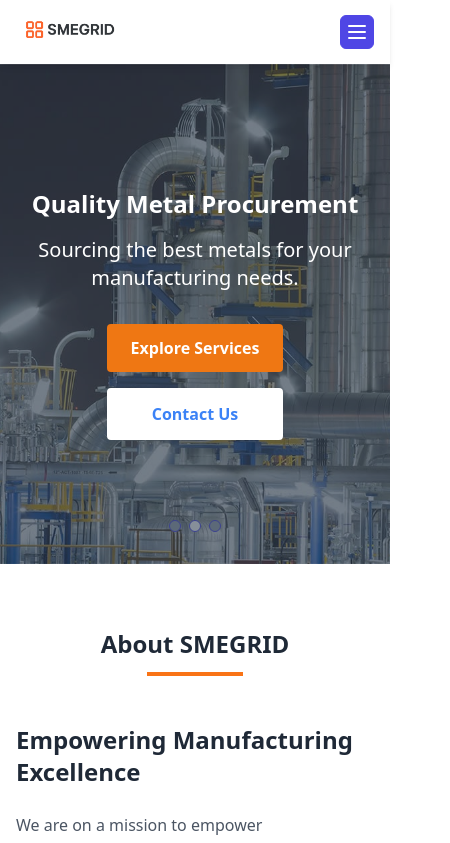
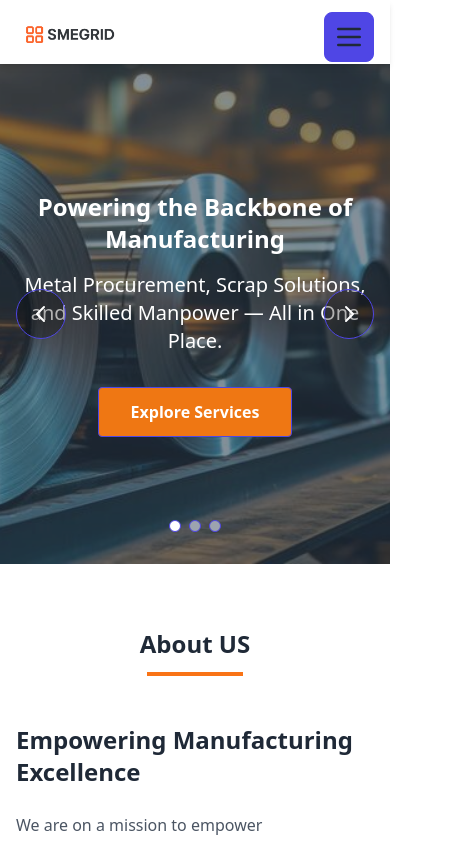
Before and after one commit to RupeshSahu969/smegrid, a React (Create React App) app: page / in a window 390 px wide. Shown: the top 843 px of the page, 450 px wide, since content can reach past the window. Built offline with nearby package versions, Linux system fonts and the light colour scheme.

Commit message:
add this chnages

```diff
--- a/package.json
+++ b/package.json
@@ -10,7 +10,7 @@
     "animate.css": "^4.1.1",
     "aos": "^2.3.4",
     "autoprefixer": "^10.4.2",
-    "framer-motion": "^12.9.2",
+    "framer-motion": "^5.6.0",
     "postcss": "^8.4.7",
     "react": "^18.3.1",
     "react-dom": "^18.3.1",
--- a/src/components/About.jsx
+++ b/src/components/About.jsx
@@ -30,7 +30,7 @@ const About = () => {
           className="text-2xl font-bold text-gray-800 mb-3"
           data-aos="fade-down"
         >
-          About SMEGRID
+          About US
         </h2>
         <div
           className="w-24 h-1 bg-orange-500 mx-auto mb-6"
@@ -73,7 +73,7 @@ const About = () => {
             bottom line.
           </p>
 
-          <div className="pt-4">
+          <div className="pt-4 flex justify-center mt-8">
             <button
               onClick={() => setShowMore(!showMore)}
               className="px-6 py-3 bg-gradient-to-r from-orange-500 to-orange-600 text-white font-medium rounded-lg shadow-md hover:shadow-lg transition-all duration-300 flex items-center"
--- a/src/components/Carousel.jsx
+++ b/src/components/Carousel.jsx
@@ -1,59 +1,101 @@
-import { useState, useEffect } from 'react';
+import { useState, useEffect, useRef } from 'react';
 import banner1 from '../assets/banner1.jpeg';
 import banner2 from '../assets/banner2.jpg';
 import banner3 from '../assets/banner3.jpg';
 
 const Carousel = ({ slides }) => {
   const [currentSlide, setCurrentSlide] = useState(0);
+  const timeoutRef = useRef(null);
+
+  const resetTimeout = () => {
+    if (timeoutRef.current) {
+      clearTimeout(timeoutRef.current);
+    }
+  };
+
+  const nextSlide = () => {
+    setCurrentSlide((prev) => (prev + 1) % slides.length);
+  };
+
+  const prevSlide = () => {
+    setCurrentSlide((prev) => (prev === 0 ? slides.length - 1 : prev - 1));
+  };
 
   useEffect(() => {
-    const interval = setInterval(() => {
-      setCurrentSlide((prev) => (prev + 1) % slides.length);
-    }, 5000);
-    return () => clearInterval(interval);
-  }, [slides.length]);
+    resetTimeout();
+
+    // First slide stays for 7 seconds, others for 5 seconds
+    const slideDelay = currentSlide === 0 ? 17000 : 10000;
+
+    timeoutRef.current = setTimeout(() => {
+      nextSlide();
+    }, slideDelay);
+
+    return () => resetTimeout();
+  }, [currentSlide, slides.length]);
 
   return (
     <div className="relative w-full h-[500px] md:h-[600px] overflow-hidden">
+      {/* Navigation Arrows */}
+      <button
+        onClick={prevSlide}
+        className="absolute left-4 top-1/2 -translate-y-1/2 z-30 bg-black/30 hover:bg-black/50 text-white p-3 rounded-full transition-colors"
+      >
+        <svg
+          xmlns="http://www.w3.org/2000/svg"
+          className="h-6 w-6"
+          fill="none"
+          viewBox="0 0 24 24"
+          stroke="currentColor"
+        >
+          <path strokeLinecap="round" strokeLinejoin="round" strokeWidth={2} d="M15 19l-7-7 7-7" />
+        </svg>
+      </button>
+
+      <button
+        onClick={nextSlide}
+        className="absolute right-4 top-1/2 -translate-y-1/2 z-30 bg-black/30 hover:bg-black/50 text-white p-3 rounded-full transition-colors"
+      >
+        <svg
+          xmlns="http://www.w3.org/2000/svg"
+          className="h-6 w-6"
+          fill="none"
+          viewBox="0 0 24 24"
+          stroke="currentColor"
+        >
+          <path strokeLinecap="round" strokeLinejoin="round" strokeWidth={2} d="M9 5l7 7-7 7" />
+        </svg>
+      </button>
+
+      {/* Slides */}
       {slides.map((slide, index) => (
         <div
           key={index}
-          className={`absolute inset-0 flex items-center justify-center transition-opacity duration-1000 ${index === currentSlide ? 'opacity-100' : 'opacity-0'}`}
+          className={`absolute inset-0 transition-opacity duration-1000 ${index === currentSlide ? 'opacity-100' : 'opacity-0'}`}
           style={{
             backgroundImage: `url(${slide.img})`,
             backgroundSize: 'cover',
             backgroundPosition: 'center',
-            backgroundRepeat: 'no-repeat',
-            height: '100%',
-            width: '100%',
           }}
         >
-          {/* Blue-100 overlay with reduced opacity */}
-          <div className="absolute inset-0 bg-blue-300 bg-opacity-30 z-10"></div>
-
-          <div className="bg-black bg-opacity-40 w-full h-full flex flex-col items-center justify-center text-center text-white px-4 z-20 relative">
-            <h2 className="text-2xl font-bold mb-4">{slide.title}</h2>
-            <p className="text-xl md:text-2xl mb-8">{slide.description}</p>
-            <div className="flex flex-col sm:flex-row justify-center gap-4">
-              <button className="px-6 py-3 bg-[#ef7713] border-none hover:text-white text-white font-semibold rounded hover:bg-orange-600 transition">
-                {slide.cta1}
-              </button>
-              <button className="px-6 py-3 bg-white text-blue-500 font-semibold rounded border-2 border-white hover:bg-white hover:text-gray-800 hover:border-gray-800 transition">
-                {slide.cta2}
-              </button>
-            </div>
+          <div className="absolute inset-0 bg-blue-300 bg-opacity-30"></div>
+          <div className="absolute inset-0 bg-black bg-opacity-40 flex flex-col items-center justify-center text-center text-white px-4">
+            <h2 className="text-2xl md:text-4xl font-bold mb-4">{slide.title}</h2>
+            <p className="text-xl md:text-2xl mb-8 max-w-2xl mx-auto">{slide.description}</p>
+            <button className="px-8 py-3 bg-[#ef7713] hover:bg-orange-600 text-white font-semibold rounded transition-colors">
+              {slide.cta1}
+            </button>
           </div>
         </div>
       ))}
 
-      {/* Carousel Indicators */}
-      <div className="absolute bottom-8 left-0 right-0 flex justify-center space-x-2">
+      {/* Indicators */}
+      <div className="absolute bottom-8 left-0 right-0 flex justify-center gap-2">
         {slides.map((_, index) => (
           <button
             key={index}
             onClick={() => setCurrentSlide(index)}
-            className={`w-3 h-3 rounded-full ${index === currentSlide ? 'bg-white' : 'bg-gray-400'}`}
-            aria-label={`Go to slide ${index + 1}`}
+            className={`w-3 h-3 rounded-full transition-colors ${index === currentSlide ? 'bg-white' : 'bg-gray-400'}`}
           />
         ))}
       </div>
@@ -67,25 +109,21 @@ Carousel.defaultProps = {
       title: "Powering the Backbone of Manufacturing",
       description: "Metal Procurement, Scrap Solutions, and Skilled Manpower — All in One Place.",
       cta1: "Explore Services",
-      cta2: "Get a Quote",
-      img: banner1,   // <<< no quotes!
+      img: banner1,
     },
     {
       title: "Quality Metal Procurement",
       description: "Sourcing the best metals for your manufacturing needs.",
       cta1: "Explore Services",
-      cta2: "Contact Us",
-      img: banner2,   // <<< no quotes!
+      img: banner2,
     },
     {
       title: "Efficient Scrap Solutions",
       description: "Sustainable solutions for your metal scrap management.",
       cta1: "Explore Services",
-      cta2: "Get Started",
-      img: banner3,   // <<< no quotes!
+      img: banner3,
     }
   ]
 };
 
-
 export default Carousel;
--- a/src/components/Contact.jsx
+++ b/src/components/Contact.jsx
@@ -52,7 +52,7 @@ const Contact = () => {
           className="text-2xl font-bold text-gray-800 mb-3"
           data-aos="fade-down"
         >
-          Contact SMEGRID
+          Contact US
         </h2>
         <div
           className="w-24 h-1 bg-orange-500 mx-auto mb-6"
--- a/src/components/Footer.jsx
+++ b/src/components/Footer.jsx
@@ -1,7 +1,16 @@
-import { FaFacebookF, FaTwitter, FaEnvelope, FaPhoneAlt, FaMapMarkerAlt,FaLinkedin } from "react-icons/fa";
+import {
+  FaFacebookF,
+  FaTwitter,
+  FaEnvelope,
+  FaPhoneAlt,
+  FaMapMarkerAlt,
+  FaLinkedin,
+} from "react-icons/fa";
 
-import { Link } from "react-scroll";
-import logo from "../assets/logosmegrid.png"; // Adjust the path as necessary
+import { Link } from "react-router-dom";
+
+import logo from "../assets/logosmegrid.png";
+
 function Footer() {
   return (
     <footer className="relative bg-gray-900 text-gray-300 py-16 overflow-hidden">
@@ -16,27 +25,27 @@ function Footer() {
       </div>
 
       <div className="relative max-w-7xl mx-auto px-4 sm:px-6 lg:px-8">
-        <div className="grid grid-cols-1 md:grid-cols-4 gap-10 animate-fadeInUp">
+        <div className="grid grid-cols-1 md:grid-cols-4 gap-10">
           {/* Logo and Description */}
           <div>
             <h2 className="text-2xl font-bold text-white flex items-center mb-4">
-              {/* <span className="bg-orange-500 p-2 rounded-full mr-2 animate-pulse">
-                <div className="w-4 h-4 bg-white rounded-sm" />
-              </span> */}
-<img src={logo} alt="SMEGRID Logo" className="h-10 md:h-12 mr-2 bg-white text-white" />
-
+              <img
+                src={logo}
+                alt="SMEGRID Logo"
+                className="h-10 md:h-12 mr-2 bg-white"
+              />
             </h2>
             <p className="text-sm leading-relaxed">
               Empowering manufacturers with smarter procurement, efficient waste management, and skilled workforce solutions.
             </p>
             <div className="flex space-x-4 mt-6">
-              <Link to="#" className="hover:text-orange-400 transition-all hover:scale-110">
+              <Link to="#" className="cursor-pointer hover:text-orange-400 transition-all hover:scale-110">
                 <FaFacebookF />
               </Link>
-              <Link>
-              <FaLinkedin/>
+              <Link to="#" className="cursor-pointer hover:text-orange-400 transition-all hover:scale-110">
+                <FaLinkedin />
               </Link>
-              <Link to="#" className="hover:text-orange-400 transition-all hover:scale-110">
+              <Link to="#" className="cursor-pointer hover:text-orange-400 transition-all hover:scale-110">
                 <FaTwitter />
               </Link>
             </div>
@@ -46,11 +55,11 @@ function Footer() {
           <div>
             <h3 className="text-white font-semibold mb-4">Quick Links</h3>
             <div className="flex flex-col space-y-1 text-sm">
-              <Link to="#" className="hover:text-orange-400 transition-all">Home</Link>
-              <Link to="#" className="hover:text-orange-400 transition-all">Services</Link>
-              <Link to="#" className="hover:text-orange-400 transition-all">About Us</Link>
-              <Link to="#" className="hover:text-orange-400 transition-all">Why SMEGRID?</Link>
-              <Link to="#" className="hover:text-orange-400 transition-all">Contact Us</Link>
+              <Link to="/" className="cursor-pointer hover:text-orange-400 transition-all">Home</Link>
+              <Link to="/services" className="cursor-pointer hover:text-orange-400 transition-all">Services</Link>
+              <Link to="/about" className="cursor-pointer hover:text-orange-400 transition-all">About Us</Link>
+              <Link to="/why-smsgrid" className="cursor-pointer hover:text-orange-400 transition-all">Why SMEGRID?</Link>
+              <Link to="/contact" className="cursor-pointer hover:text-orange-400 transition-all">Contact Us</Link>
             </div>
           </div>
 
@@ -58,10 +67,10 @@ function Footer() {
           <div>
             <h3 className="text-white font-semibold mb-4">Our Services</h3>
             <div className="flex flex-col space-y-1 text-sm">
-              <Link to="#" className="hover:text-orange-400 transition-all">Metal Procurement</Link>
-              <Link to="#" className="hover:text-orange-400 transition-all">Scrap Trading & Management</Link>
-              <Link to="#" className="hover:text-orange-400 transition-all">Skilled Labour Supply</Link>
-              <Link to="#" className="hover:text-orange-400 transition-all">Custom Solutions</Link>
+              <Link to="#" className="cursor-pointer hover:text-orange-400 transition-all">Metal Procurement</Link>
+              <Link to="#" className="cursor-pointer hover:text-orange-400 transition-all">Scrap Trading & Management</Link>
+              <Link to="#" className="cursor-pointer hover:text-orange-400 transition-all">Skilled Labour Supply</Link>
+              <Link to="#" className="cursor-pointer hover:text-orange-400 transition-all">Custom Solutions</Link>
             </div>
           </div>
 
@@ -75,11 +84,11 @@ function Footer() {
               </div>
               <div className="flex items-center space-x-3">
                 <FaEnvelope className="text-orange-400" />
-                <span>info@smegrid.com</span>
+                <span className="cursor-pointer hover:text-orange-400 transition-all">info@smegrid.com</span>
               </div>
               <div className="flex items-center space-x-3">
                 <FaPhoneAlt className="text-orange-400" />
-                <span>+91 98765 43210</span>
+                <span className="cursor-pointer hover:text-orange-400 transition-all">+91 98765 43210</span>
               </div>
             </div>
           </div>
@@ -87,13 +96,12 @@ function Footer() {
 
         {/* Bottom footer */}
         <div className="border-t border-gray-700 mt-12 pt-6 flex flex-col md:flex-row justify-between items-center text-sm">
-  <p>© {new Date().getFullYear()} SMEGRID. All rights reserved.</p>
-  <div className="flex space-x-6 mt-4 md:mt-0">
-    <Link to="#" className="hover:text-orange-400 transition-all">Privacy Policy</Link>
-    <Link to="#" className="hover:text-orange-400 transition-all">Terms of Service</Link>
-  </div>
-</div>
-
+          <p>© {new Date().getFullYear()} SMEGRID. All rights reserved.</p>
+          <div className="flex space-x-6 mt-4 md:mt-0">
+            <Link to="#" className="cursor-pointer hover:text-orange-400 transition-all">Privacy Policy</Link>
+            <Link to="#" className="cursor-pointer hover:text-orange-400 transition-all">Terms of Service</Link>
+          </div>
+        </div>
       </div>
     </footer>
   );
--- a/src/components/Home.jsx
+++ b/src/components/Home.jsx
@@ -13,7 +13,7 @@ import { staggerContainer, fadeInUp, pageTransition } from './animations';
 const Home = () => {
   return (
     <motion.div
-      className="home-page"
+      className="overflow-hidden"
       variants={staggerContainer}
       initial="hidden"
       animate="visible"
--- a/src/components/Navbar.jsx
+++ b/src/components/Navbar.jsx
@@ -1,162 +1,100 @@
 import { useState } from "react";
 import { Link, useNavigate } from "react-router-dom";
-import logo from "../assets/logosmegrid.png"; // Adjust the path as necessary
+import logo from "../assets/logosmegrid.png";
+
 const Navbar = () => {
   const [mobileMenuOpen, setMobileMenuOpen] = useState(false);
   const navigate = useNavigate();
 
   return (
     <nav className="bg-white/90 backdrop-blur-sm shadow-md w-full fixed top-0 left-0 z-50 h-16 md:h-20">
-      <div className="container mx-auto px-4 py-3">
-        <div className="flex justify-between items-center mt-0 md:mt-2">
+      <div className="container mx-auto px-4 md:px-6 py-3">
+        <div className="flex justify-between items-center relative">
           {/* Logo - Left Side */}
           <div
-            className="cursor-pointer transition-all duration-300 hover:scale-105 md:ml-5"
+            className="cursor-pointer transition-all duration-300 hover:scale-105 z-10"
             onClick={() => navigate("/")}
           >
             <img
               src={logo}
               alt="SMEGRID Logo"
-              className="h-10 md:h-12 transition-transform duration-200 transform-gpu"
+              className="h-10 md:h-12 lg:h-14 transition-transform duration-200"
             />
           </div>
 
-          {/* Desktop Menu - Centered */}
-          <div className="hidden md:flex items-center space-x-8">
-            <div className="flex space-x-8">
-              <Link
-                to="/"
-                className="text-gray-800 hover:text-[#ef7713] font-medium transition-colors duration-200"
-              >
-                Home
-              </Link>
+          {/* Centered Desktop Navigation */}
+          <div className="hidden lg:flex absolute left-1/2 -translate-x-1/2 space-x-8">
+            <Link to="/" className="nav-link hover hover:text-[#ef7713]">Home</Link>
+            <Link to="/services" className="nav-link hover:text-[#ef7713]">Services</Link>
+            <Link to="/about" className="nav-link hover:text-[#ef7713]">About Us</Link>
+            <Link to="/why-smsgrid" className="nav-link hover:text-[#ef7713]">Why SMEGRID</Link>
+            <Link to="/contact" className="nav-link hover:text-[#ef7713]">Contact Us</Link>
+          </div>
 
-              <Link
-                to="/services"
-                className="text-gray-800 hover:text-[#ef7713] font-medium transition-colors duration-200"
-              >
-                Services
-              </Link>
-
-              <Link
-                to="/about"
-                className="text-gray-800 hover:text-[#ef7713] font-medium transition-colors duration-200"
-              >
-                About Us
-              </Link>
-
-              <Link
-                to="/why-smsgrid"
-                className="text-gray-800 hover:text-[#ef7713] font-medium transition-colors duration-200"
-              >
-                Why SMEGRID
-              </Link>
-
+          {/* Right-aligned Desktop Quote Button */}
+          <div className="hidden lg:block md:hidden">
             <Link
               to="/contact"
-                className="text-gray-800 hover:text-[#ef7713] font-medium transition-colors duration-200"
-              >
-                Contact Us
-              </Link>
-            </div>
-          </div>
-
-          {/* Get a Quote Button - Right Side */}
-          <div className="hidden md:block">
-            <Link
-              to="/quote"
-              className="px-6 py-2.5 bg-[#ef7713] hover:bg-[#d4690f] text-white font-semibold rounded-md transition-all duration-200 shadow-md hover:shadow-lg cursor-pointer"
+              className="px-6 py-2.5 bg-[#ef7713] text-white rounded-md text-sm font-medium hover:bg-[#d4690f] transition-colors"
             >
               Get a Quote
             </Link>
           </div>
 
-          {/* Mobile Menu Button */}
+          {/* Mobile/Tablet Section */}
+          <div className="flex items-center space-x-4 lg:hidden">
+            {/* Tablet Quote Button */}
+            <Link
+              to="/contact"
+              className="hidden md:inline-block px-4 py-2 bg-[#ef7713] text-white rounded-md text-sm font-medium hover:bg-[#d4690f] transition-colors"
+            >
+              Get Quote
+            </Link>
+
+            {/* Hamburger Menu Button */}
             <button
-            className="md:hidden focus:outline-none cursor-pointer p-1 rounded-md hover:bg-gray-100 transition-colors duration-200"
+              className="p-2 rounded-lg hover:bg-gray-100 bg-blend-color-dodge transition-colors"
               onClick={() => setMobileMenuOpen(!mobileMenuOpen)}
               aria-label="Toggle menu"
             >
-            {mobileMenuOpen ? (
               <svg
-                className="w-6 h-6"
+                className="w-8 h-8 text-gray-800"
                 fill="none"
                 stroke="currentColor"
                 viewBox="0 0 24 24"
-                xmlns="http://www.w3.org/2000/svg"
               >
+                {mobileMenuOpen ? (
                   <path
                     strokeLinecap="round"
                     strokeLinejoin="round"
                     strokeWidth={2}
                     d="M6 18L18 6M6 6l12 12"
                   />
-              </svg>
                 ) : (
-              <svg
-                className="w-6 h-6"
-                fill="none"
-                stroke="currentColor"
-                viewBox="0 0 24 24"
-                xmlns="http://www.w3.org/2000/svg"
-              >
                   <path
                     strokeLinecap="round"
                     strokeLinejoin="round"
                     strokeWidth={2}
                     d="M4 6h16M4 12h16M4 18h16"
                   />
+                )}
               </svg>
-            )}
             </button>
           </div>
+        </div>
 
-        {/* Mobile Menu */}
+        {/* Mobile Menu Dropdown */}
         {mobileMenuOpen && (
-          <div className="md:hidden fixed left-0 top-16 w-full bg-white shadow-lg py-3 px-4 space-y-4 animate-fade-in">
-            <Link
-              to="/"
-              className="block py-2 px-3 text-gray-800 hover:bg-gray-100 rounded-md font-medium transition-colors duration-200"
-              onClick={() => setMobileMenuOpen(false)}
-            >
-              Home
-            </Link>
+          <div className="lg:hidden absolute left-0 w-full bg-white shadow-lg py-4 px-6 space-y-3 animate-slide-down">
+            <MobileNavLink to="/" onClick={setMobileMenuOpen}>Home</MobileNavLink>
+            <MobileNavLink to="/services" onClick={setMobileMenuOpen}>Services</MobileNavLink>
+            <MobileNavLink to="/about" onClick={setMobileMenuOpen}>About Us</MobileNavLink>
+            <MobileNavLink to="/why-smsgrid" onClick={setMobileMenuOpen}>Why SMEGRID</MobileNavLink>
+            <MobileNavLink to="/contact" onClick={setMobileMenuOpen}>Contact Us</MobileNavLink>
 
-            <Link
-              to="/services"
-              className="block py-2 px-3 text-gray-800 hover:bg-gray-100 rounded-md font-medium transition-colors duration-200"
-              onClick={() => setMobileMenuOpen(false)}
-            >
-              Services
-            </Link>
-
-            <Link
-              to="/about"
-              className="block py-2 px-3 text-gray-800 hover:bg-gray-100 rounded-md font-medium transition-colors duration-200"
-              onClick={() => setMobileMenuOpen(false)}
-            >
-              About Us
-            </Link>
-
-            <Link
-              to="/why-smsgrid"
-              className="block py-2 px-3 text-gray-800 hover:bg-gray-100 rounded-md font-medium transition-colors duration-200"
-              onClick={() => setMobileMenuOpen(false)}
-            >
-              Why SMEGRID?
-            </Link>
-
+            <div className="pt-4 border-t border-gray-100 md:hidden">
               <Link
                 to="/contact"
-              className="block py-2 px-3 text-gray-800 hover:bg-gray-100 rounded-md font-medium transition-colors duration-200"
-              onClick={() => setMobileMenuOpen(false)}
-            >
-              Contact Us
-            </Link>
-
-            <div className="pt-2">
-              <Link
-                to="/quote"
                  className="inline-block px-4 py-2 bg-[#ef7713] hover:bg-[#d4690f] text-white font-semibold rounded-md shadow-md hover:shadow-sm text-center whitespace-nowrap transition-all duration-200 cursor-pointer"
                 onClick={() => setMobileMenuOpen(false)}
               >
@@ -170,4 +108,15 @@ const Navbar = () => {
   );
 };
 
+// Reusable mobile link component
+const MobileNavLink = ({ to, onClick, children }) => (
+  <Link
+    to={to}
+    className="block py-2 px-4 text-gray-800 hover:bg-orange-50 rounded-md font-medium text-lg transition-colors"
+    onClick={() => onClick(false)}
+  >
+    {children}
+  </Link>
+);
+
 export default Navbar;
```
Also changed, not shown: src/components/Service.jsx (+4 -4 lines), src/components/WhyPartner.jsx (+6 -6 lines), src/components/WhySmegrid.jsx (+42 -11 lines), 2 other files (tests, documents, lock files or other folders). Lines whose indentation alone changed are shown as unchanged.
